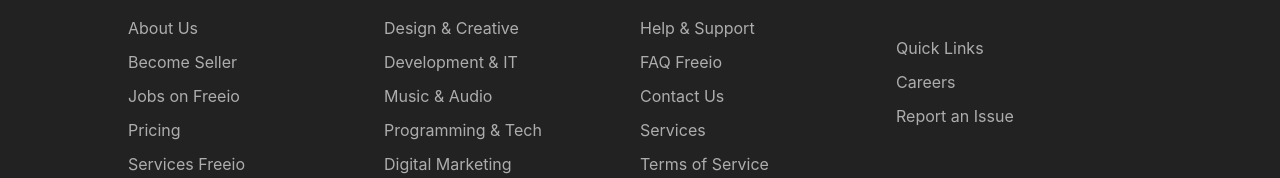
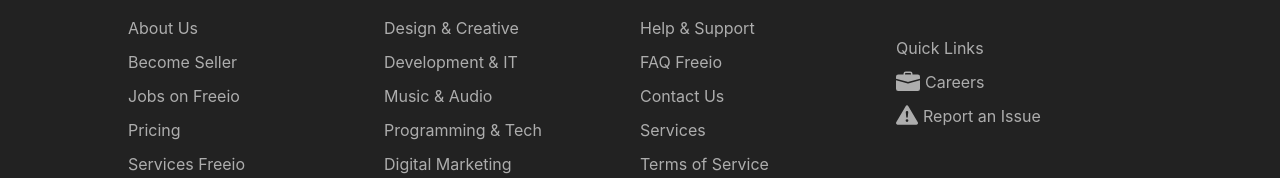
Before and after one commit to ambition85/tskr_frontend, a React (Create React App) app: page /add_crewing in a window 1280 px wide. Shown: the part 259-437 px from the top of the page. Built offline with nearby package versions, Linux system fonts and the light colour scheme.

Commit message:
icon update2

```diff
--- a/src/components/Footer.js
+++ b/src/components/Footer.js
@@ -113,8 +113,13 @@
               <ul className='flex flex-col gap-[10px] text-[#FFFFFFA1]'>
                 <li>Subscribe</li>
                 <Link className='pt-[40px]' to=""><li>Quick Links</li></Link>
-                <Link className='hover:text-[#FFF]' to=""><li>Careers</li></Link>
-                <Link className='hover:text-[#FFF]' to=""><li>Report an Issue</li></Link>
+                <Link className='flex hover:text-[#FFF]' to="">
+                  <svg xmlns="http://www.w3.org/2000/svg" width="24" height="24" fill="currentColor" class="bi bi-briefcase-fill" viewBox="0 0 16 16"> <path d="M6.5 1A1.5 1.5 0 0 0 5 2.5V3H1.5A1.5 1.5 0 0 0 0 4.5v1.384l7.614 2.03a1.5 1.5 0 0 0 .772 0L16 5.884V4.5A1.5 1.5 0 0 0 14.5 3H11v-.5A1.5 1.5 0 0 0 9.5 1h-3zm0 1h3a.5.5 0 0 1 .5.5V3H6v-.5a.5.5 0 0 1 .5-.5z" /> <path d="M0 12.5A1.5 1.5 0 0 0 1.5 14h13a1.5 1.5 0 0 0 1.5-1.5V6.85L8.129 8.947a.5.5 0 0 1-.258 0L0 6.85v5.65z" /> </svg>
+                  <li className='pl-[5px]'>Careers</li></Link>
+                <Link className='flex hover:text-[#FFF]' to="">
+                  <svg xmlns="http://www.w3.org/2000/svg" width="22" height="22" fill="currentColor" class="bi bi-exclamation-triangle-fill" viewBox="0 0 16 16"> <path d="M8.982 1.566a1.13 1.13 0 0 0-1.96 0L.165 13.233c-.457.778.091 1.767.98 1.767h13.713c.889 0 1.438-.99.98-1.767L8.982 1.566zM8 5c.535 0 .954.462.9.995l-.35 3.507a.552.552 0 0 1-1.1 0L7.1 5.995A.905.905 0 0 1 8 5zm.002 6a1 1 0 1 1 0 2 1 1 0 0 1 0-2z" /> </svg>
+                  <li className='pl-[5px]'>Report an Issue</li>
+                </Link>
               </ul>
             </div>
           </div>
```
Also changed, not shown: public/image/briefcase.svg (added).
